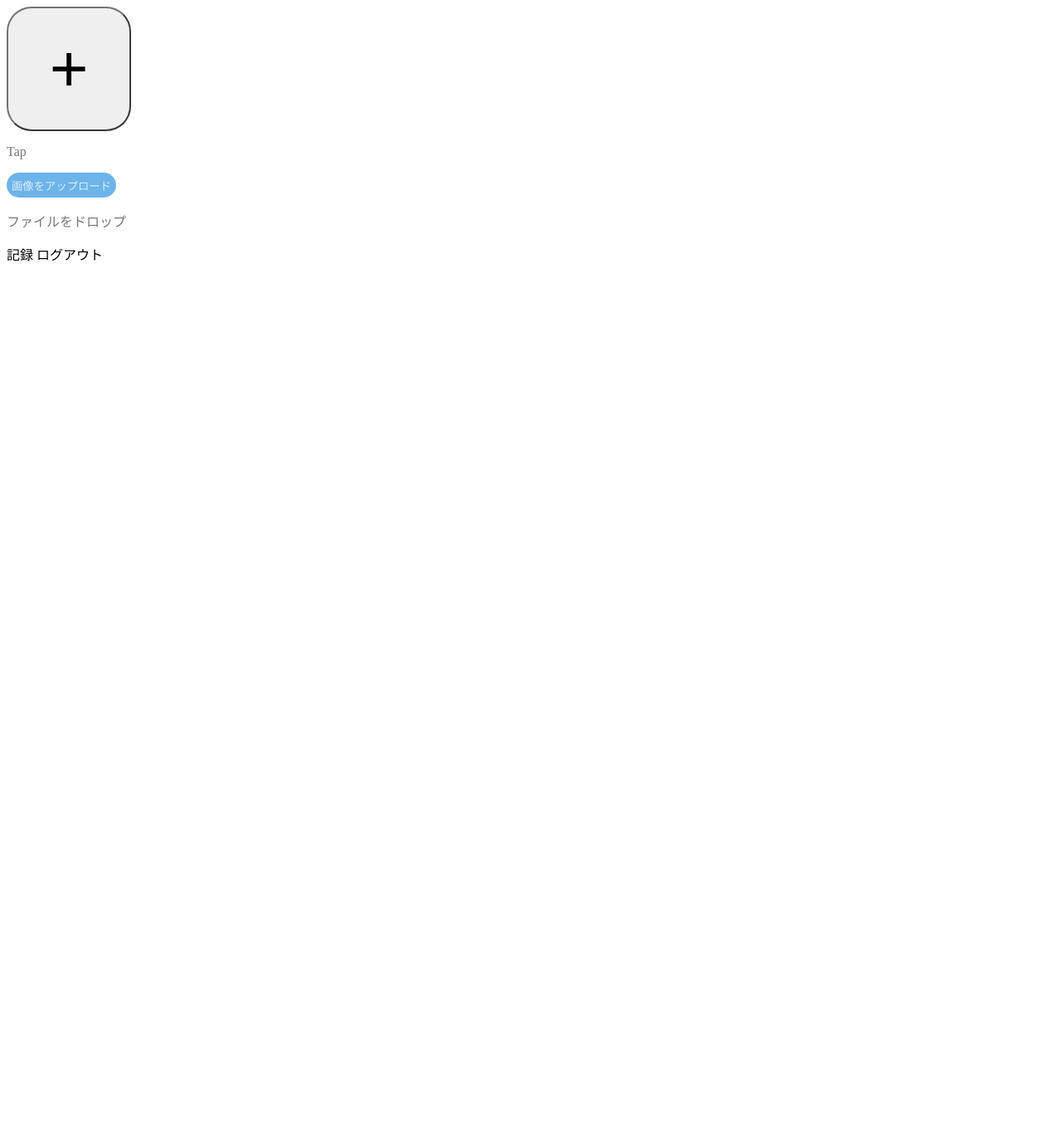
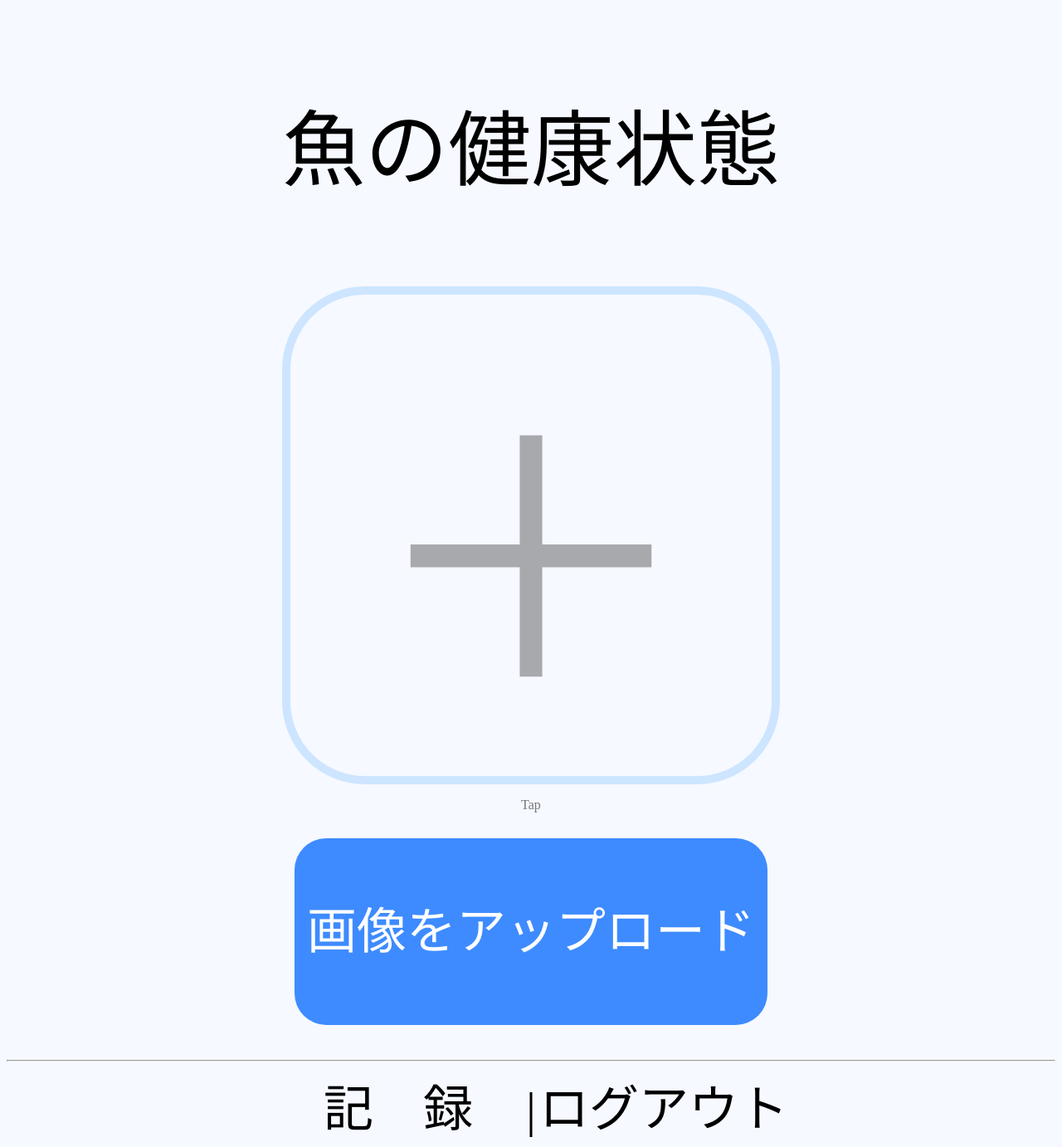
Before and after one commit to HRT425/FishDiseaseCheck, a PHP site: page /web/home.php in a window 1280 px wide. Shown: the whole page at 83% size. Before the commit the page ends 315 px from the top, so only its background shows below. Run offline with PHP 8.4, Linux system fonts and the light colour scheme.

Commit message:
[add] homeset

```diff
--- a/app/web/css/home.css
+++ b/app/web/css/home.css
@@ -1,9 +1,26 @@
+body{
+    background: #f6f9ff;
+    text-align: center;
+}
+.daa{
+    font-size: 60px;
+}
+.daf{
+    font-size: 100px;
+}
+.dai{
+    font-size: 10px;
+}
 #area{
-    height: 150px;
-    width: 150px;
-    font-size: 80px;
-    border-radius: 30px;
-    border-color:rgba(77, 77, 77, 0.76);
+    color:rgba(77, 77, 77, 0.76);
+    background: #f6f9ff;
+    height: 600px;
+    width: 600px;
+    font-size: 400px;
+    border-radius: 100px;
+    border: 10px solid #b2d9ff;
+    opacity: 60%;
+
 
 
 }
@@ -21,5 +38,32 @@
     color:rgba(77, 77, 77, 0.76);
 }
 .footer_content{
-    bottom: 0;
+    bottom:0;
+    margin:0 auto;
+
 }
+
+/*画像アップロードボタンの装飾*/
+.upload-label {
+    display: inline-block;
+    cursor: pointer; /* カーソルを指に */
+    margin: 1em 0; /* まわりの余白 */
+    padding: .7em 1em; /* 文字まわりの余白 */
+    line-height: 1.4; /* 行間 */
+    background: #3e8bff; /* 背景色 */
+    color: #FFF; /* 文字色 */
+    font-size: 0.95em; /* フォントサイズ */
+    border-radius: 2.5em; /* 角の丸み */
+    transition: 0.2s; /* ホバーをなめらかに */
+  }
+  /* ホバー時 */
+  .upload-label:hover {
+    box-shadow: 0 8px 10px -2px rgba(0, 0, 0, 0.2); /* 影を表示 */
+  }
+  /* inputは隠す */
+  .upload-label input {
+    display: none;
+  }
+  .footer_content_text1{
+    font-size: 60px;
+  }
--- a/app/web/home.php
+++ b/app/web/home.php
@@ -6,21 +6,31 @@
     <link rel="stylesheet" href="./css/home.css">
 </head>
 <body>
+    <p class="daf">魚の健康状態</p>
     <div class="main_content">
         <div class="main_content_area">
-            <button id="area">+</button>
+            <button id="area">＋</button>
             <p class="main_content_area_text">Tap</p>
         </div>
     </div>
     <div class="content">
-        <button id="content_btn">画像をアップロード</button>
-        <p class="content_text">ファイルをドロップ</p>
+        <label class="upload-label">
+            <p class="daa">画像をアップロード</p>
+            <input type="file" id="example" multiple>
+        </label>
+        <!-- プレビュー画像を追加する -->
+        <div id="preview"></div>
     </div>
+    <br>
+    <script src="./js/home.js"></script>
 </body>
 <footer>
     <div class="footer_content">
-        <a class="footer_content_text1">記録</a>
-        <a class="footer_content_text2">ログアウト</a>
+        <hr>
+        <a class="footer_content_text1" type="button" onclick="location.href='./carender/carender.php'">　記　録　</a>
+        <a class="footer_content_text1">|</a>
+        <!--ログアウト.phpまだない-->
+        <a class="footer_content_text1" type="button" onclick="location.href='./carender/carender.php'">ログアウト</a>
     </div>
 </footer>
 </html>
--- a/app/web/js/home.js
+++ b/app/web/js/home.js
@@ -0,0 +1,29 @@
+function previewFile(file) {
+    // プレビュー画像を追加する要素
+    const preview = document.getElementById('preview');
+
+    // FileReaderオブジェクトを作成
+    const reader = new FileReader();
+
+    // ファイルが読み込まれたときに実行する
+    reader.onload = function (e) {
+      const imageUrl = e.target.result; // 画像のURLはevent.target.resultで呼び出せる
+      const img = document.createElement("img"); // img要素を作成
+      img.src = imageUrl; // 画像のURLをimg要素にセット
+      preview.appendChild(img); // #previewの中に追加
+    }
+
+    // いざファイルを読み込む
+    reader.readAsDataURL(file);
+  }
+
+
+  // <input>でファイルが選択されたときの処理
+  const fileInput = document.getElementById('example');
+  const handleFileSelect = () => {
+    const files = fileInput.files;
+    for (let i = 0; i < files.length; i++) {
+      previewFile(files[i]);
+    }
+  }
+  fileInput.addEventListener('change', handleFileSelect);
```
